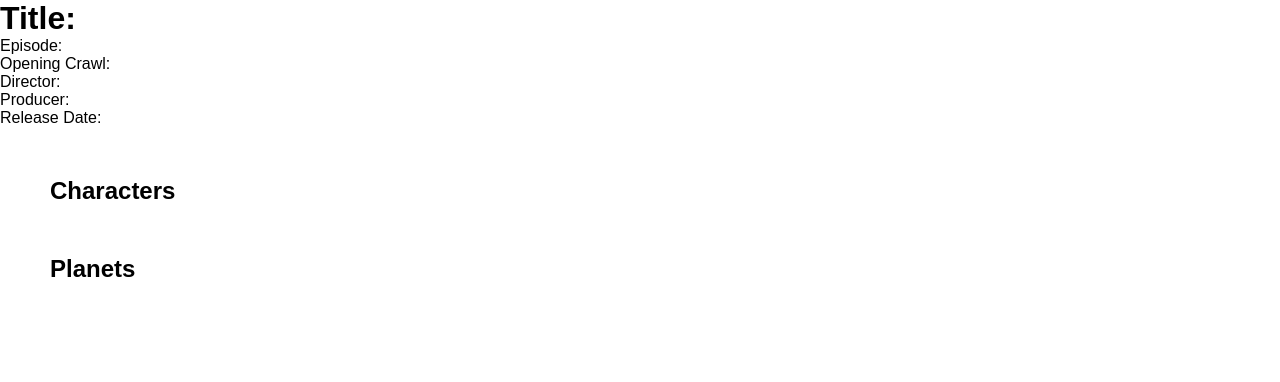
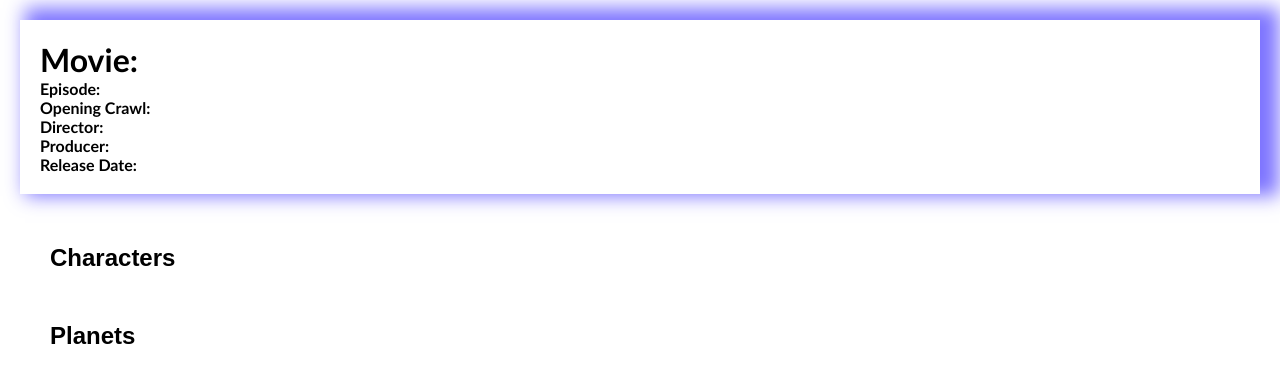
Before and after one commit to SeckMohameth/EDP-Bootcamp-Guided_project1, a plain HTML site: page film.html in a window 1280 px wide. Drawn offline with Linux system fonts and the light colour scheme; no server answers.

Commit message:
fil page compelted

```diff
--- a/film.html
+++ b/film.html
@@ -6,16 +6,24 @@
     <title>Films</title>
     <script src="film.js" defer></script>
     <link rel="stylesheet" href="site.css" />
-
+    <style>
+        #film {
+            box-shadow: 12px -5px 18px 7px rgba(43,28,255,0.61);
+            padding: 20px;
+            margin: 20px;
+            font-family: 'Trebuchet MS', 'Lucida Sans Unicode', 'Lucida Grande', 'Lucida Sans', Arial, sans-serif;
+        }
+    </style>
 </head>
 <body>
-    <div id="film"></div>
-    <h1>Title: <span id="title"></span></h1>
-    <p>Episode: <span id="episode"></span></p>
-    <p>Opening Crawl: <span id="opening_crawl"></span></p>
-    <p>Director: <span id="director"></span></p>
-    <p>Producer: <span id="producer"></span></p>
-    <p>Release Date: <span id="release"></span></p>
+    <div id="film">
+    <h1>Movie: <span id="title"></span></h1>
+    <p><b>Episode:</b> <span id="episode"></span></p>
+    <p><b>Opening Crawl:</b> <span id="opening_crawl"></span></p>
+    <p><b>Director:</b> <span id="director"></span></p>
+    <p><b>Producer:</b> <span id="producer"></span></p>
+    <p><b>Release Date:</b> <span id="release"></span></p>
+    </div>
     <section id="characters">
         <h2>Characters</h2>
         <ul></ul>
--- a/film.js
+++ b/film.js
@@ -15,7 +15,7 @@ addEventListener('DOMContentLoaded', () => {
     title = document.querySelector('span#title');
     episode = document.querySelector('span#episode');
     director = document.querySelector('span#director');
-    opening_crawl = document.querySelector('span#openiong_crawl');
+    opening_crawl = document.querySelector('span#opening_crawl');
     producer = document.querySelector('span#producer');
     release = document.querySelector('span#release');
     charactersList = document.querySelector('#characters>ul');
@@ -76,7 +76,7 @@ const renderFilm = film => {
     director.textContent = film?.director;
     producer.textContent = film?.producer;
     release.textContent = film?.release_date;
-    //opening_crawl.textContent = film?.opening_crawl;
+    opening_crawl.textContent = film?.opening_crawl;
 
 
 
```
